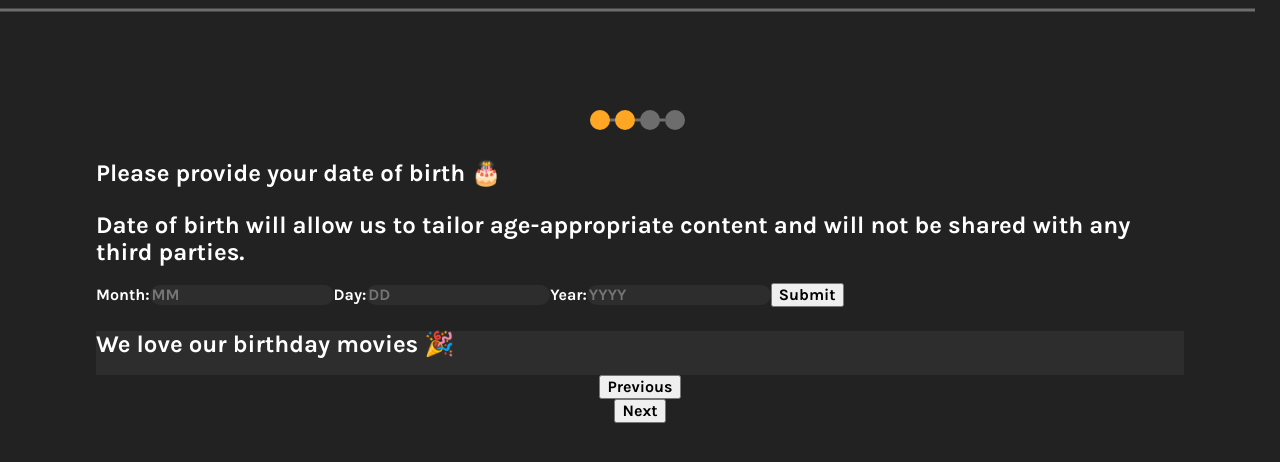
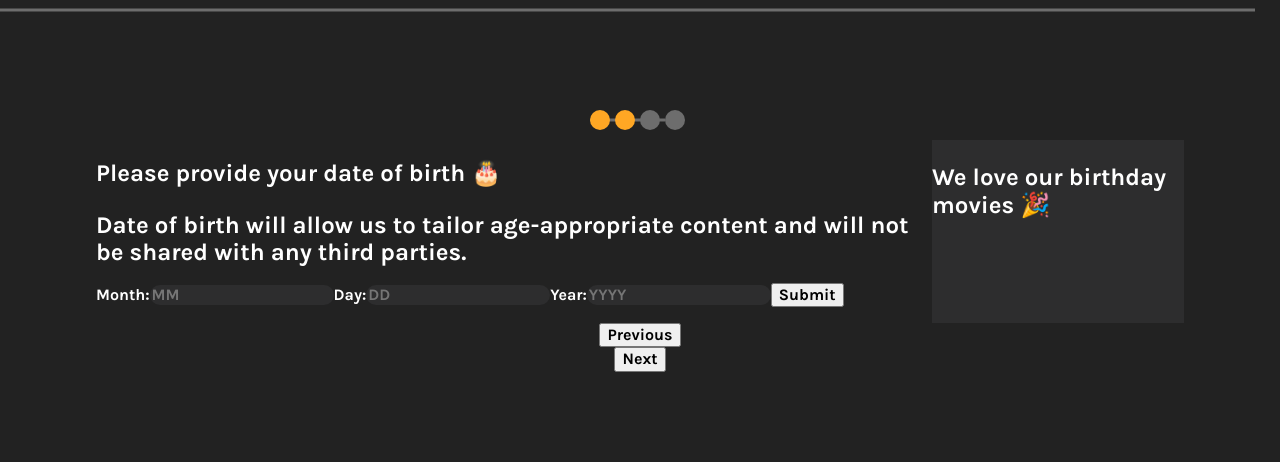
Before and after one commit to acsolis896/new-RT, a React (Vite) app: page / in a window 1280 px wide. Both pictures are taken after a click on the button "Next". Shown: the top 462 px of the page. Built offline with nearby package versions, Linux system fonts and the light colour scheme.

Commit message:
bday display

```diff
--- a/BirthdaySelection.jsx
+++ b/BirthdaySelection.jsx
@@ -11,7 +11,7 @@ function BirthdaySelection() {
   // Integrate Firebase to save the birthday information
 
   return (
-    <div>
+    <div class="bday-container">
         <div class="bday-info">
             <h2>Please provide your date of birth 🎂</h2>
             <p>Date of birth will allow us to tailor age-appropriate content and will not be shared with any third parties.</p>
--- a/style.css
+++ b/style.css
@@ -194,6 +194,10 @@ section {
 
 /* BIRTHDAY SELECTION COMPONENT */
 
+.bday-container {
+    display: flex;
+}
+
 .bday-input {
     border: none;
     border-radius: 50px;
```
